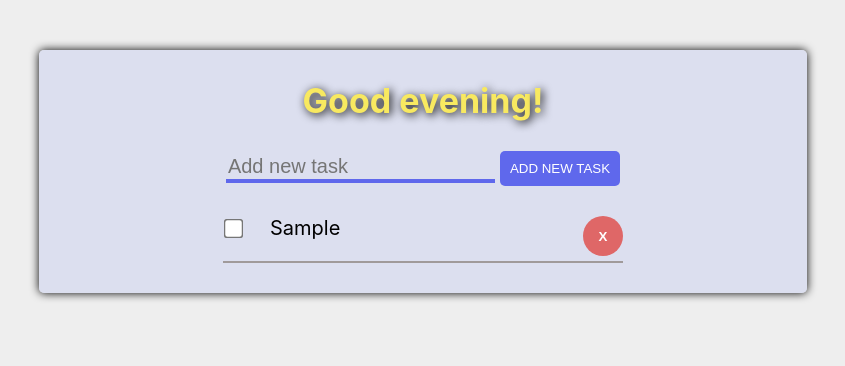
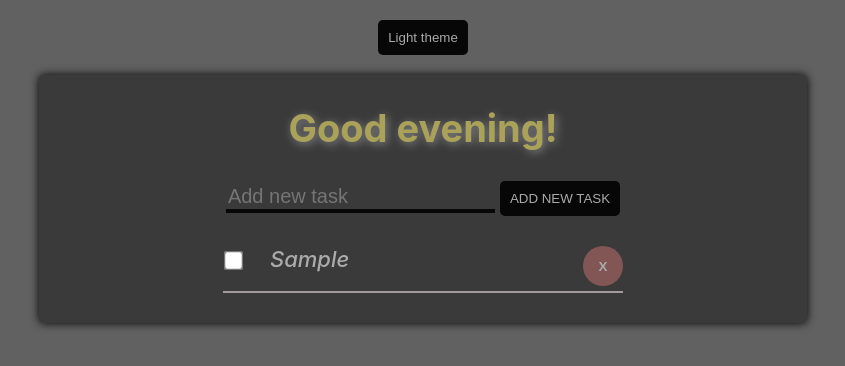
Before and after one commit to nos64/creative-toDo, a React (Create React App) app in the folder todo/: page / in a window 1280 px wide. Both pictures are taken after typing "Sample" into the empty fields and a click on the button "ADD NEW TASK". Shown: the top 366 px of the page, without its empty margins (217-1062 px from the left). Built offline with nearby package versions, Linux system fonts and the light colour scheme.

Commit message:
add toggle theme & find duplicate tasks

```diff
--- /dev/null
+++ b/todo/src/App.css
@@ -0,0 +1,36 @@
+body {
+  background-color:rgb(97, 97, 97);
+}
+
+.switch-btn-light {
+  background-color:rgb(95, 104, 236);
+  color:#FFF
+}
+
+.switch-btn-dark {
+  background-color:rgb(7, 7, 7);
+  color: rgb(170, 170, 170);
+}
+
+.switch-btn {
+  width: auto;
+  height: auto;
+  padding: 10px;
+  margin: 20px auto;
+  display: flex;
+  flex-direction: column;
+  align-items:center;
+  border: none;
+  cursor: pointer;
+  border-radius: 5px;
+  transition: all .3s ease-in-out;
+}
+
+.switch-btn-light:hover {
+  background-color:rgb(0, 17, 255);
+}
+
+.switch-btn-dark:hover {
+  background-color:rgb(41, 41, 41);
+
+}
--- /dev/null
+++ b/todo/src/App.js
@@ -0,0 +1,49 @@
+import React from 'react';
+import './App.css';
+import ToDo from './components/Todo/ToDo';
+import { ThemeContext} from './components/ThemeContext/ThemeContext';
+
+export default class App extends React.Component {
+  constructor(props) {
+    super(props);
+    this.state = {
+      theme: 'dark',
+      textBtn: 'Light theme',
+    };
+    this.toggleTheme = this.toggleTheme.bind(this)
+    this.toggleDescriptionBtn = this.toggleDescriptionBtn.bind(this)
+  };
+
+  toggleTheme() {
+    console.log();
+    this.setState(state => ({
+      theme:
+      state.theme === 'dark' ? 'light' : 'dark'
+    }))
+  };
+
+  toggleDescriptionBtn(){
+    this.setState(state => ({
+    textBtn:
+    state.textBtn === 'Light theme' ? 'Dark theme' : 'Light theme'
+    }))
+  }
+
+  toggleThemeAndDescriptionBtn = () =>{
+    this.toggleTheme();
+    this.toggleDescriptionBtn();
+  }
+
+  render() {
+    return(
+      <ThemeContext.Provider value={this.state.theme}>
+        <button className={`switch-btn-${this.state.theme} switch-btn`}
+        onClick={this.toggleThemeAndDescriptionBtn}>
+        {this.state.textBtn}
+        </button>
+
+        <ToDo/>
+      </ThemeContext.Provider>
+    )
+  };
+}
--- a/todo/src/ToDo.js
+++ /dev/null
@@ -1,73 +0,0 @@
-import './ToDo.css';
-import React from 'react';
-
-import Greeting  from "./components/Greeting/Greeting";
-import TodoItems from './components/TodoItems/TodoItems';
-
-
-export default class ToDo extends React.Component {
-  constructor(props) {
-    super(props);
-
-    this.state = {
-      tasks: [],
-      inputValue: '',
-    };
-
-    this.addTask = this.addTask.bind(this);
-    this.deleteTask = this.deleteTaskHandler.bind(this);
-    this.changeInputHandler = this.changeInputHandler.bind(this);
-  }
-
-  addTask(e) {
-    e.preventDefault();
-
-    if (this.state.inputValue !== "") {
-      const newTask = {
-        text: this.state.inputValue,
-        key: Date.now()
-      }
-      this.setState({
-        tasks: [...this.state.tasks, newTask]
-      })
-
-      this.state.inputValue = "";
-    }
-  }
-
-  changeInputHandler(e) {
-    this.setState({
-      inputValue: e.target.value
-    });
-  }
-
-  deleteTaskHandler(key) {
-    const filteredTask = this.state.tasks.filter(task => task.key !== key);
-
-    this.setState({
-      tasks: filteredTask
-    });
-  }
-
-  render() {
-
-    return (
-      <div className="todo-wrapper">
-        <Greeting />
-
-        <form onSubmit={this.addTask}>
-          <input className="add-place" onChange={this.changeInputHandler}
-          value={this.state.inputValue}
-          placeholder="Add new task">
-          </input>
-          <button className='add-btn' type="submit">ADD NEW TASK</button>
-        </form>
-
-        <TodoItems entries={this.state.tasks}
-          delete={this.deleteTaskHandler}
-        />
-      </div>
-
-    );
-  }
-}
--- a/todo/src/components/Greeting/Greeting.css
+++ b/todo/src/components/Greeting/Greeting.css
@@ -1,11 +1,19 @@
+.head {
+  font-size: 38px;
+  text-align: center;
 
-
-.head {
-  font-size: 34px;
-  text-align: center;
-  text-shadow: 2px 2px 10px #000;
   padding: 10px;
   margin: 20px;
   border: none;
+
+}
+
+.head-light {
   color: rgb(248, 233, 96);
+  text-shadow: 2px 2px 10px #000;
 }
+
+.head-dark {
+  color: rgb(170, 162, 89);
+  text-shadow: 2px 2px 10px rgb(136, 136, 136);
+}
--- a/todo/src/components/Greeting/Greeting.js
+++ b/todo/src/components/Greeting/Greeting.js
@@ -1,6 +1,8 @@
 import React from "react";
 import "./Greeting.css"
+import { ThemeContext} from "../ThemeContext/ThemeContext";
 export default class Greeting extends React.Component {
+  static contextType = ThemeContext;
   render() {
     const date = new Date();
     const hours = date.getHours();
@@ -16,9 +18,11 @@ export default class Greeting extends React.Component {
     }
 
     return (
-      <h1 className="head">
+
+      <h1 className={`head-${this.context} head`}>
         Good {timeOfDay}!
       </h1>
+
     );
   }
 }
--- /dev/null
+++ b/todo/src/components/ThemeContext/ThemeContext.js
@@ -0,0 +1,22 @@
+import React from "react";
+
+export const themes='';
+
+
+
+
+
+// export const themes = {
+//   light: {
+//     color: 'blue',
+//     backgroundColor: '#fff',
+//   },
+//   dark: {
+//     color: 'red',
+//     backgroundColor: '#222',
+//   },
+// };
+
+export const ThemeContext = React.createContext(
+  themes
+  );
--- a/todo/src/ToDo.css
+++ b/todo/src/components/Todo/ToDo.css
@@ -5,17 +5,23 @@
 .todo-wrapper {
   min-width: 300px;
   min-height: 200px;
-  margin-top: 50px;
   margin-left: auto;
   margin-right: auto;
   display: flex;
   flex-direction: column;
   align-items:center;
   width: 60%;
-  background-color: rgba(212, 217, 240, 0.7);
   box-shadow: 0 0 10px #000;
   font-size: 20px;
   border-radius: 5px;
+}
+
+.todo-wrapper-light {
+  background-color: rgb(233, 233, 233);
+}
+
+.todo-wrapper-dark {
+  background-color: rgb(58, 58, 58);
 }
 
 .add-place {
@@ -25,21 +31,40 @@
   background-color: transparent;
   border: none;
   outline:none;
+}
+
+.add-place-light {
   border-bottom: 4px solid var(--main-color);
 }
 
+.add-place-dark {
+  border-bottom: 4px solid rgb(7, 7, 7);
+  color:rgb(170, 170, 170);
+}
 
 .add-btn {
   width: auto;
   padding: 10px;
-  background-color:var(--main-color);
-  border: none;
-  color: #FFF;
   transition: background-color .3s ease-in-out;
   cursor: pointer;
   border-radius: 5px;
+  border: none;
 }
 
-.add-btn:hover {
+.add-btn-light {
+  background-color:var(--main-color);
+  color: #FFF;
+}
+
+.add-btn-dark {
+  background-color:rgb(7, 7, 7);
+  color: rgb(170, 170, 170);
+}
+
+.add-btn-light:hover {
   background-color:rgb(0, 17, 255);
 }
+
+.add-btn-dark:hover {
+  background-color:rgb(41, 41, 41);
+}
--- /dev/null
+++ b/todo/src/components/Todo/ToDo.js
@@ -0,0 +1,87 @@
+import './ToDo.css';
+import React from 'react';
+import Greeting  from "../Greeting/Greeting";
+import TodoItems from '../TodoItems/TodoItems';
+import {ThemeContext} from "../ThemeContext/ThemeContext";
+
+export default class ToDo extends React.Component {
+  static contextType = ThemeContext;
+  constructor(props) {
+    super(props);
+
+    this.state = {
+      tasks: [],
+      inputValue: '',
+    };
+
+    this.addTask = this.addTask.bind(this);
+    this.deleteTaskHandler = this.deleteTaskHandler.bind(this);
+    this.changeInputHandler = this.changeInputHandler.bind(this);
+  }
+
+  findDuplicateTasks(tasks, inputValue) {
+    return tasks.filter((item) => {
+      if(item.text.trim().toLowerCase() === inputValue.trim().toLowerCase()){
+        alert('This task already exists')
+        this.state.inputValue = "";
+      }
+    })
+  }
+
+  addTask(e) {
+    e.preventDefault();
+
+    this.findDuplicateTasks(this.state.tasks, this.state.inputValue)
+    if (this.state.inputValue.trim() !== "") {
+      const newTask = {
+        text: this.state.inputValue,
+        key: Date.now()
+      }
+      this.setState({
+        tasks: [...this.state.tasks, newTask]
+      })
+
+      this.state.inputValue = "";
+    }
+  }
+
+  changeInputHandler(e) {
+    this.setState({
+      inputValue: e.target.value
+    });
+  }
+
+  deleteTaskHandler(key) {
+    const filteredTask = this.state.tasks.filter(task => task.key !== key);
+
+    this.setState({
+      tasks: filteredTask
+    });
+  }
+
+  render() {
+
+    return (
+      <>
+
+        <div className={`todo-wrapper-${this.context} todo-wrapper`}>
+
+          <Greeting/>
+
+          <form onSubmit={this.addTask}>
+            <input className={`add-place-${this.context} add-place`} onChange={this.changeInputHandler}
+            value={this.state.inputValue}
+            placeholder="Add new task">
+            </input>
+            <button className={`add-btn-${this.context} add-btn`} type="submit">ADD NEW TASK</button>
+          </form>
+
+          <TodoItems entries={this.state.tasks}
+            delete={this.deleteTaskHandler}
+          />
+        </div>
+      </>
+
+    );
+  }
+}
--- a/todo/src/components/TodoItems/TodoItems.css
+++ b/todo/src/components/TodoItems/TodoItems.css
@@ -20,6 +20,17 @@ input[type="checkbox"] {
 label {
   cursor: pointer;
   margin-right: 20px;
+  font-size: 22px;
+  font-weight: 500;
+  font-style: italic;
+}
+
+.label-light {
+  color: #000;
+}
+
+.label-dark {
+  color:rgb(170, 170, 170);
 }
 
 input[type=checkbox]:checked + span {
@@ -32,14 +43,27 @@ input[type=checkbox]:checked + span {
   height: 40px;
   border-radius: 50%;
   border: none;
-  background-color: rgb(223, 103, 103);
   font: 15px 'Roboto' sans-serif;
   font-weight: 700;
-  color: #FFF;
   cursor: pointer;
   transition: background-color .3s ease-in-out;
 }
 
-.del-btn:hover {
+.del-btn-light {
+  background-color: rgb(223, 103, 103);
+  color: #FFF;
+}
+
+.del-btn-dark {
+  background-color: rgb(131, 86, 86);
+  color:rgb(170, 170, 170);
+}
+
+.del-btn-light:hover {
   background-color: rgb(240, 15, 15);
 }
+
+.del-btn-dark:hover {
+  background-color: rgb(201, 97, 97);
+
+}
--- a/todo/src/components/TodoItems/TodoItems.js
+++ b/todo/src/components/TodoItems/TodoItems.js
@@ -1,7 +1,9 @@
 import React from 'react';
 import "./TodoItems.css"
+import {ThemeContext} from "../ThemeContext/ThemeContext";
 
 export default class TodoItems extends React.Component {
+  static contextType = ThemeContext;
   constructor(props) {
     super(props);
 
@@ -14,20 +16,21 @@ export default class TodoItems extends React.Component {
 
   createTasks(item) {
     return (
-    <li key={item.key} className="todo-item">
+    <li key={item.key} className='todo-item'>
         <label>
           <input type="checkbox"/>
-          <span>{item.text}</span>
+          <span className={`label-${this.context}`}>{item.text}</span>
         </label>
 
-        <button className='del-btn' onClick={() => this.onTaskDelete(item.key)}>X</button>
+        <button className={`del-btn-${this.context} del-btn`}
+        onClick={() => this.onTaskDelete(item.key)}>X</button>
     </li>
     );
   }
 
   render () {
     return(
-      <ul className="todo-list">
+      <ul className='todo-list'>
         {this.props.entries.map(this.createTasks)}
       </ul>
     );
--- a/todo/src/index.css
+++ b/todo/src/index.css
@@ -5,7 +5,6 @@ body {
     sans-serif;
   -webkit-font-smoothing: antialiased;
   -moz-osx-font-smoothing: grayscale;
-  background-color: #eeeeee;
 }
 
 code {
--- a/todo/src/index.js
+++ b/todo/src/index.js
@@ -2,12 +2,13 @@ import React from 'react';
 import ReactDOM from 'react-dom';
 import './index.css';
 
-import ToDo from './ToDo';
+import App from './App';
+
 
 
 ReactDOM.render(
   <React.StrictMode>
-    <ToDo />
+    <App/>
   </React.StrictMode>,
   document.getElementById('root')
 );
```
Also changed, not shown: 1 other file (tests, documents, lock files or other folders).
